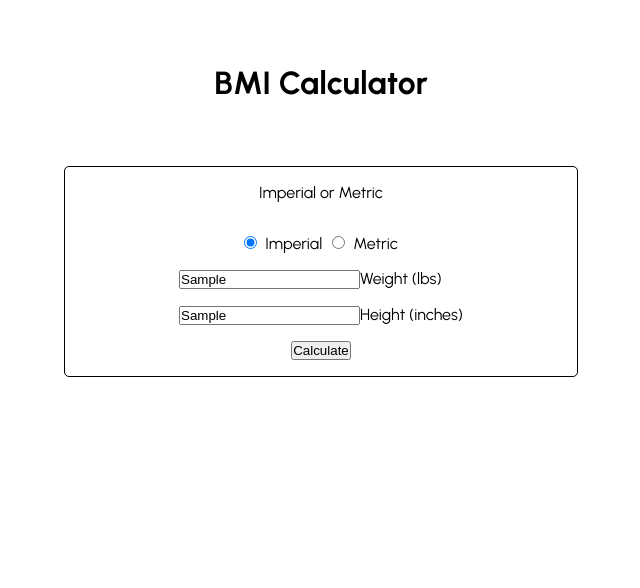
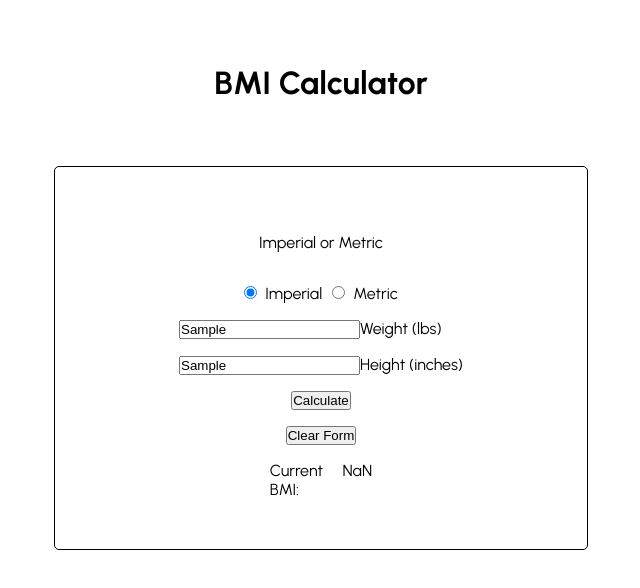
Before and after one commit to sarahspr/fitness-app, a React (Create React App) app in the folder frontend/: page / in a window 1280 px wide. Both pictures are taken after typing "Sample", "Sample" into the empty fields and a click on the button "Calculate". Shown: the top 588 px of the page, without its empty margins (319-959 px from the left). Built offline with nearby package versions, Linux system fonts and the light colour scheme.

Commit message:
Completed building basic functionality of BMI calculator.

```diff
--- a/frontend/src/App.js
+++ b/frontend/src/App.js
@@ -2,18 +2,43 @@ import React, { useState } from 'react';
 import './App.scss';
 
 function App() {
-  const [imperial, setImperial] = useState(true);
-  const [weight, setWeight] = useState(0);
-  const [height, setHeight] = useState(0);
+  const [formData, setFormData] = useState({
+    measurementType: 'imperial',
+    weight: '',
+    height: ''
+  });
 
-  function onSubmit(e) {
+  const [bmiCalculation, setBmiCalculation] = useState(0);
+
+  function handleSubmit(e) {
     e.preventDefault();
+    let bmi;
+    if(formData.measurementType === 'imperial') {
+      //Imperial Formula for BMI calculation
+      bmi = Math.round(100 * (703 * (formData.weight /Math.pow(formData.height, 2)))) / 100
+    } else {
+      //Metric Formula for BMI calculation
+      bmi = Math.round(100 * (formData.weight / (Math.pow(formData.height, 2)))) / 100
+    }
+
+    setBmiCalculation(bmi)
+  }
+
+  const clearForm = (e) => {
+    e.preventDefault();
+
+    setFormData({
+      measurementType: 'imperial',
+      weight: '',
+      height: ''
+    });
   }
 
   return (
     <div className="bmi-calculator">
       <h1 className="bmi-calculator-title text-center mt-4 mb-4">BMI Calculator</h1>
-      <form className="bmi-calculator-container d-flex flex-column align-center border-1">
+      <div className="bmi-calculator-container d-flex flex-column align-center border-1">
+        <form className="bmi-calculator-form d-flex flex-column align-center">
             <span className="text-center d-block mt-1 mb-2">Imperial or Metric</span>
             <div className="input-type d-flex justify-between mb-1">
               <div className="input-container d-flex align-center">
@@ -22,9 +47,8 @@ function App() {
                   type="radio" id="imperial"
                   name="input-type"
                   value="imperial"
-                defaultChecked
-                checked={imperial === true}
-                onChange={() => setImperial(true)}
+                  checked={formData.measurementType === 'imperial'}
+                  onChange={(e) => setFormData({...formData, measurementType: e.target.value})}
                   />
                   Imperial
                 </label>
@@ -37,22 +61,23 @@ function App() {
                   id="metric"
                   name="input-type"
                   value="metric"
-                checked={imperial === false}
-                onChange={() => setImperial(false)}
+                  checked={formData.measurementType === 'metric'}
+                  onChange={(e) => setFormData({...formData, measurementType: e.target.value})}
                   />
                   Metric
                 </label>
               </div>
             </div>
-          <div className={`imperial-input-container mb-1 flex-column ${imperial ? 'show' : 'hide'}`}>
+            <div className={`imperial-input-container mb-1 flex-column ${formData.measurementType === 'metric' ? 'metric' : 'imperial'}`}>
               <div className="input-container d-flex align-center mb-1">
                 <label>
                 <input
                 type="text"
                 id="imperial-weight"
                 name="imperial-weight"
+                value={formData.weight}
                 placeholder="150"
-              onChange={(e) => setWeight(e.target.value)}
+                onChange={(e) => setFormData({...formData, weight: e.target.value})}
                 />
                 Weight (lbs)
                 </label>
@@ -64,13 +89,14 @@ function App() {
                 id="imperial-height"
                 name="imperial-height"
                 placeholder="60"
-              onChange={(e) => setHeight(e.target.value)}
+                value={formData.height}
+                onChange={(e) => setFormData({...formData, height: e.target.value})}
                 />
                 Height (inches)
                 </label>
               </div>
             </div>
-          <div className={`metric-input-container mb-1 flex-column ${imperial ? 'hide' : 'show'}`}>
+            <div className={`metric-input-container mb-1 flex-column ${formData.measurementType === 'metric' ? 'metric' : 'imperial'}`}>
               <div className="input-container d-flex align-center mb-1">
                 <label>
                   <input
@@ -78,6 +104,7 @@ function App() {
                   id="metric-weight"
                   name="metric-weight"
                   placeholder="150"
+                  onChange={(e) => setFormData({...formData, weight: e.target.value})}
                   />
                   Weight (kgs)
                 </label>
@@ -89,14 +116,20 @@ function App() {
                 id="metric-height"
                 name="metric-height"
                 placeholder="60"
+                onChange={(e) => setFormData({...formData, height: e.target.value})}
                 />
                 Height (cm)
                 </label>
               </div>
             </div>
-
-          <button className={'mb-1'} onClick={onSubmit}>Calculate</button>
+            <button className={'mb-1'} onClick={handleSubmit}>Calculate</button>
+            <button className={'mb-1'} onClick={clearForm}>Clear Form</button>
         </form>
+        <div className={`bmi-calculation-container ${bmiCalculation === 0 ? 'd-none' : 'd-flex mx-auto justify-between'}`}>
+          <span className='bmi-label'>Current BMI:</span>
+          <span className="bmi-calculation">{bmiCalculation}</span>
+        </div>
+      </div>
     </div>
   );
 }
--- a/frontend/src/App.scss
+++ b/frontend/src/App.scss
@@ -5,8 +5,11 @@
 
 .bmi-calculator-container {
   max-width: 40%;
+  padding: 50px 10px;
   margin: 0 auto;
   border-radius: 5px;
+  .bmi-calculator-form {
+    width: 100%;
     .input-type {
       width: 30%;
       .input-container {
@@ -16,23 +19,27 @@
       }
     }
     .imperial-input-container {
-    &.show {
+      &.imperial {
         display: flex;
         visibility: visible;
       }
-    &.hide {
+      &.metric {
         display: none;
         visibility: hidden;
       }
     }
     .metric-input-container {
-    &.show {
+      &.metric {
         display: flex;
         visibility: visible;
       }
-    &.hide {
+      &.imperial {
         display: none;
         visibility: hidden;
       }
     }
   }
+  .bmi-calculation-container {
+    width: 20%;
+  }
+}
```
Lines whose indentation alone changed are shown as unchanged.
